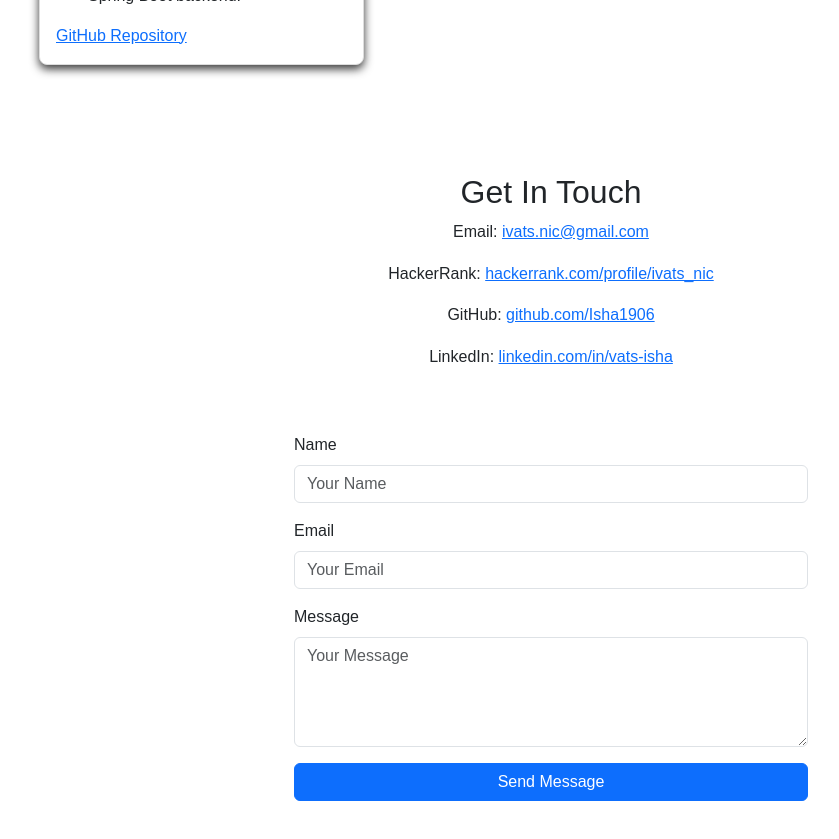
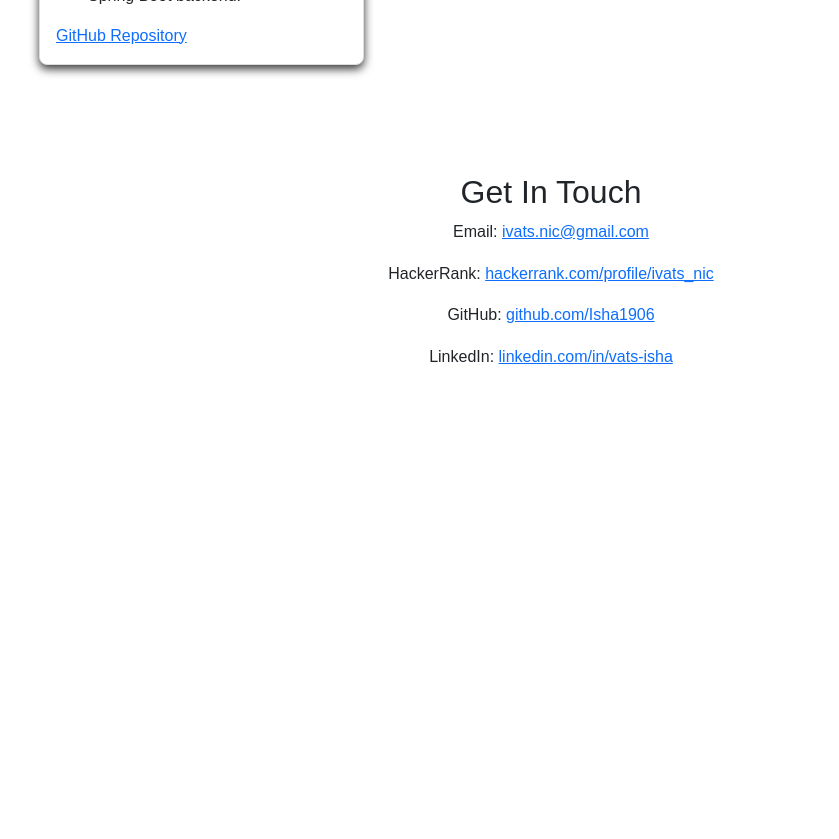
Before and after one commit to Isha1906/isha-vats-portfolio, a React (Vite) app: page / in a window 1280 px wide. Shown: the part 2380-3219 px from the top of the page, without its empty margins (89-928 px from the left). After the commit the page ends 2861 px from the top, so only its background shows below. Built offline with nearby package versions, Linux system fonts and the light colour scheme.

Commit message:
Refactoring portfolio

```diff
--- a/src/component/Contact.jsx
+++ b/src/component/Contact.jsx
@@ -30,67 +30,7 @@ const Contact = () => {
         </a>
       </p>
       </div>
-      {submitted &&
-      (
-        <div className="alert alert-success text-center" role="alert">
-        ✅ Thank you! Your message has been sent successfully.
-        </div>
-      )}
 
-      <div className="row justify-content-center">
-        <div className="col-md-8 col-lg-6">
-
-
-          <form
-            name="contact"
-            method="POST"
-            data-netlify="true"
-            netlify-honeypot="bot-field"
-            onSubmit={()=>setSubmitted(true)}
-          >
-
-            <input type="hidden" name="form-name" value="contact" />
-            <input type="hidden" name="bot-field" />
-
-            <div className="mb-3">
-              <label className="form-label">Name</label>
-              <input
-                type="text"
-                name="name"
-                className="form-control"
-                placeholder="Your Name"
-                required
-              />
-            </div>
-
-            <div className="mb-3">
-              <label className="form-label">Email</label>
-              <input
-                type="email"
-                name="email"
-                className="form-control"
-                placeholder="Your Email"
-                required
-              />
-            </div>
-
-            <div className="mb-3">
-              <label className="form-label">Message</label>
-              <textarea
-                name="message"
-                className="form-control"
-                rows="4"
-                placeholder="Your Message"
-                required
-              ></textarea>
-            </div>
-
-            <button type="submit" className="btn btn-primary w-100">
-              Send Message
-            </button>
-          </form>
-        </div>
-      </div>
 
     </section>
   );
```
